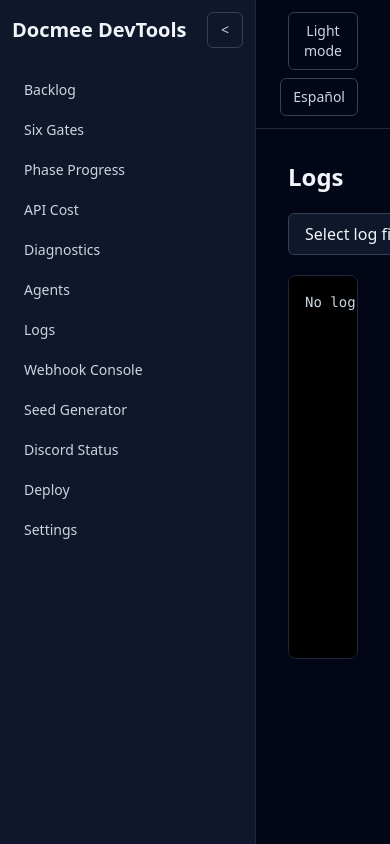
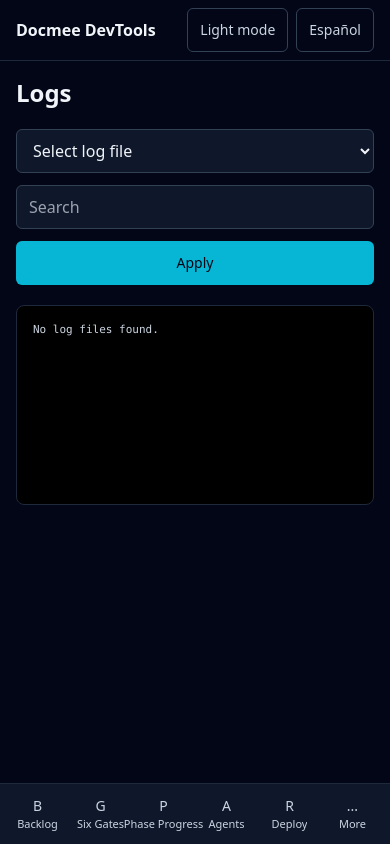
Before and after one commit to JungleAsian/Creascent-Development, a Next.js app in the folder tools/dashboard/: page /logs in a window 390 px wide. Built offline with nearby package versions, Linux system fonts and the light colour scheme.

Commit message:
Add mobile-first dashboard layout

```diff
--- a/tools/dashboard/app/deploy/page.tsx
+++ b/tools/dashboard/app/deploy/page.tsx
@@ -44,11 +44,11 @@
 
       <div className="mt-6 rounded-md border border-slate-800 bg-slate-900 p-4">
         <h2 className="text-sm font-semibold">Deploy Actions</h2>
-        <div className="mt-4 flex flex-wrap gap-2">
+        <div className="mt-4 grid gap-2 sm:grid-cols-2 lg:flex lg:flex-wrap">
           {actions.map(([action, label]) => (
             <form key={action} action="/api/actions" method="post">
               <input type="hidden" name="action" value={action} />
-              <button className="rounded-md border border-slate-700 px-3 py-2 text-sm hover:bg-slate-800">{label}</button>
+              <button className="min-h-11 w-full rounded-md border border-slate-700 px-3 py-2 text-sm hover:bg-slate-800 lg:w-auto">{label}</button>
             </form>
           ))}
         </div>
--- a/tools/dashboard/app/logs/page.tsx
+++ b/tools/dashboard/app/logs/page.tsx
@@ -25,14 +25,14 @@
   return (
     <section>
       <h1 className="text-2xl font-semibold">Logs</h1>
-      <form className="mt-5 flex gap-3">
-        <select name="file" className="rounded-md border border-slate-700 bg-slate-900 px-3 py-2" defaultValue={selectedFile}>
+      <form className="mt-5 grid gap-3 md:flex">
+        <select name="file" className="min-h-11 rounded-md border border-slate-700 bg-slate-900 px-3 py-2" defaultValue={selectedFile}>
           {files.length === 0 ? <option>Select log file</option> : files.map((file) => <option key={file}>{file}</option>)}
         </select>
-        <input name="q" className="rounded-md border border-slate-700 bg-slate-900 px-3 py-2" placeholder="Search" defaultValue={query} />
-        <button className="rounded-md bg-cyan-500 px-3 py-2 text-sm font-medium text-slate-950">Apply</button>
+        <input name="q" className="min-h-11 rounded-md border border-slate-700 bg-slate-900 px-3 py-2" placeholder="Search" defaultValue={query} />
+        <button className="min-h-11 rounded-md bg-cyan-500 px-3 py-2 text-sm font-medium text-slate-950">Apply</button>
       </form>
-      <pre className="mt-5 min-h-96 overflow-auto rounded-lg border border-slate-800 bg-black p-4 text-sm text-slate-300">{lastLines(selectedFile, query)}</pre>
+      <pre className="mt-5 h-[200px] whitespace-pre-wrap break-all overflow-auto rounded-lg border border-slate-800 bg-black p-4 text-[11px] text-slate-300 md:h-96 md:text-xs">{lastLines(selectedFile, query)}</pre>
     </section>
   )
 }
--- a/tools/dashboard/app/shell.tsx
+++ b/tools/dashboard/app/shell.tsx
@@ -24,10 +24,28 @@
   Settings: 'Configuracion'
 }
 
+const navIcons: Record<string, string> = {
+  Backlog: 'B',
+  'Six Gates': 'G',
+  'Phase Progress': 'P',
+  'API Cost': '$',
+  Diagnostics: 'D',
+  Agents: 'A',
+  Logs: 'L',
+  'Webhook Console': 'W',
+  'Seed Generator': 'S',
+  'Discord Status': 'C',
+  Deploy: 'R',
+  Settings: 'T'
+}
+
+const primaryMobile = ['Backlog', 'Phase Progress', 'Six Gates', 'Agents', 'Deploy']
+
 export function DashboardShell({ children, nav }: DashboardShellProps) {
   const [collapsed, setCollapsed] = useState(false)
   const [theme, setTheme] = useState<'dark' | 'light'>('dark')
   const [language, setLanguage] = useState<'en' | 'es'>('en')
+  const [moreOpen, setMoreOpen] = useState(false)
 
   useEffect(() => {
     setCollapsed(window.localStorage.getItem('docmee-sidebar-collapsed') === 'true')
@@ -60,43 +78,55 @@
     window.localStorage.setItem('docmee-language', next)
   }
 
+  function labelFor(label: string) {
+    return language === 'es' ? spanishLabels[label] ?? label : label
+  }
+
+  const primaryLinks = nav.filter(([label]) => primaryMobile.includes(label))
+  const moreLinks = nav.filter(([label]) => !primaryMobile.includes(label))
+
   return (
     <div className={`theme-${theme} flex min-h-screen bg-slate-950 text-slate-100`}>
-      <aside className={`${collapsed ? 'w-16' : 'w-64'} border-r border-slate-800 bg-slate-900 p-3 transition-[width] duration-200`}>
+      <aside className={`${collapsed ? 'lg:w-16' : 'lg:w-64'} hidden w-16 border-r border-slate-800 bg-slate-900 p-3 transition-[width] duration-200 md:block`}>
         <div className="mb-6 flex items-center justify-between gap-2">
-          {!collapsed && <Link href="/" className="block text-xl font-semibold">Docmee DevTools</Link>}
+          {!collapsed && <Link href="/" className="hidden text-xl font-semibold lg:block">Docmee DevTools</Link>}
           <button
             type="button"
             onClick={toggleSidebar}
             aria-label={collapsed ? 'Show side menu' : 'Hide side menu'}
             title={collapsed ? 'Show side menu' : 'Hide side menu'}
-            className="grid h-9 w-9 shrink-0 place-items-center rounded-md border border-slate-700 text-sm text-slate-300 hover:bg-slate-800 hover:text-white"
+            className="grid min-h-11 min-w-11 shrink-0 place-items-center rounded-md border border-slate-700 text-sm text-slate-300 hover:bg-slate-800 hover:text-white"
           >
-            {collapsed ? '>' : '<'}
+            <span className="hidden lg:inline">{collapsed ? '>' : '<'}</span>
+            <span className="lg:hidden">D</span>
           </button>
         </div>
         <nav className="space-y-1">
           {nav.map(([label, href]) => {
-            const displayLabel = language === 'es' ? spanishLabels[label] ?? label : label
+            const displayLabel = labelFor(label)
+            const compact = collapsed
             return (
               <Link
                 key={href}
                 href={href}
                 title={displayLabel}
-                className={`block rounded-md px-3 py-2 text-sm text-slate-300 hover:bg-slate-800 hover:text-white ${collapsed ? 'text-center' : ''}`}
+                className={`grid min-h-11 place-items-center rounded-md px-3 py-2 text-sm text-slate-300 hover:bg-slate-800 hover:text-white lg:block ${compact ? 'lg:text-center' : ''}`}
               >
-                {collapsed ? displayLabel.slice(0, 1) : displayLabel}
+                <span className="lg:hidden">{navIcons[label] ?? displayLabel.slice(0, 1)}</span>
+                <span className="hidden lg:inline">{compact ? navIcons[label] ?? displayLabel.slice(0, 1) : displayLabel}</span>
               </Link>
             )
           })}
         </nav>
       </aside>
-      <main className="flex-1 overflow-auto">
-        <header className="flex flex-wrap items-center justify-end gap-2 border-b border-slate-800 bg-slate-950 px-8 py-3">
+      <main className="flex-1 overflow-auto pb-20 md:pb-0">
+        <header className="sticky top-0 z-30 flex min-h-14 flex-wrap items-center justify-between gap-2 border-b border-slate-800 bg-slate-950 px-4 py-2 md:justify-end md:px-8 md:py-3">
+          <Link href="/" className="text-base font-semibold md:hidden">Docmee DevTools</Link>
+          <div className="flex flex-wrap items-center justify-end gap-2">
           <button
             type="button"
             onClick={toggleTheme}
-            className="rounded-md border border-slate-700 px-3 py-2 text-sm text-slate-300 hover:bg-slate-800 hover:text-white"
+            className="min-h-11 rounded-md border border-slate-700 px-3 py-2 text-sm text-slate-300 hover:bg-slate-800 hover:text-white"
             aria-label="Toggle light and dark mode"
           >
             {language === 'es' ? theme === 'dark' ? 'Modo claro' : 'Modo oscuro' : theme === 'dark' ? 'Light mode' : 'Dark mode'}
@@ -104,14 +134,50 @@
           <button
             type="button"
             onClick={toggleLanguage}
-            className="rounded-md border border-slate-700 px-3 py-2 text-sm text-slate-300 hover:bg-slate-800 hover:text-white"
+            className="min-h-11 rounded-md border border-slate-700 px-3 py-2 text-sm text-slate-300 hover:bg-slate-800 hover:text-white"
             aria-label="Toggle English and Spanish"
           >
             {language === 'en' ? 'Español' : 'English'}
           </button>
+          </div>
         </header>
-        <div className="p-8">{children}</div>
+        <div className="p-4 md:p-6 lg:p-8">{children}</div>
       </main>
+
+      <nav className="fixed inset-x-0 bottom-0 z-40 border-t border-slate-800 bg-slate-900 px-2 pb-[max(env(safe-area-inset-bottom),0.5rem)] pt-2 md:hidden">
+        <div className="grid grid-cols-6 gap-1">
+          {primaryLinks.map(([label, href]) => (
+            <Link key={href} href={href} className="grid min-h-11 place-items-center rounded-md px-1 py-1 text-center text-[11px] text-slate-300 hover:bg-slate-800">
+              <span className="text-sm">{navIcons[label] ?? label.slice(0, 1)}</span>
+              <span className="truncate">{labelFor(label)}</span>
+            </Link>
+          ))}
+          <button type="button" onClick={() => setMoreOpen(true)} className="grid min-h-11 place-items-center rounded-md px-1 py-1 text-[11px] text-slate-300 hover:bg-slate-800">
+            <span className="text-sm">...</span>
+            <span>{language === 'es' ? 'Mas' : 'More'}</span>
+          </button>
+        </div>
+      </nav>
+
+      {moreOpen && (
+        <div className="fixed inset-0 z-50 bg-black/60 md:hidden" onClick={() => setMoreOpen(false)}>
+          <div className="absolute inset-x-0 bottom-0 max-h-[85vh] rounded-t-xl border border-slate-800 bg-slate-900 p-4 pb-[max(env(safe-area-inset-bottom),1rem)]" onClick={(event) => event.stopPropagation()}>
+            <div className="mx-auto mb-4 h-1 w-12 rounded bg-slate-700" />
+            <div className="mb-3 flex items-center justify-between">
+              <h2 className="text-sm font-semibold">{language === 'es' ? 'Mas opciones' : 'More options'}</h2>
+              <button type="button" onClick={() => setMoreOpen(false)} className="min-h-11 rounded-md border border-slate-700 px-3 py-2 text-sm">Close</button>
+            </div>
+            <div className="grid gap-2">
+              {moreLinks.map(([label, href]) => (
+                <Link key={href} href={href} onClick={() => setMoreOpen(false)} className="flex min-h-11 items-center gap-3 rounded-md border border-slate-800 px-3 py-2 text-sm text-slate-300">
+                  <span className="grid h-8 w-8 place-items-center rounded bg-slate-800">{navIcons[label] ?? label.slice(0, 1)}</span>
+                  {labelFor(label)}
+                </Link>
+              ))}
+            </div>
+          </div>
+        </div>
+      )}
     </div>
   )
 }
--- a/tools/dashboard/package.json
+++ b/tools/dashboard/package.json
@@ -9,10 +9,12 @@
     "lint": "next lint"
   },
   "dependencies": {
+    "@tanstack/react-virtual": "^3.13.12",
     "next": "14.2.30",
     "react": "^18.3.1",
     "qrcode": "^1.5.4",
-    "react-dom": "^18.3.1"
+    "react-dom": "^18.3.1",
+    "use-debounce": "^10.0.5"
   },
   "devDependencies": {
     "@types/react": "^18.3.3",
--- a/tools/package.json
+++ b/tools/package.json
@@ -20,12 +20,14 @@
   },
   "dependencies": {
     "@notionhq/client": "^2.2.0",
+    "@tanstack/react-virtual": "^3.13.12",
     "commander": "^12.1.0",
     "discord.js": "^14.15.3",
     "dotenv": "^16.4.5",
     "handlebars": "^4.7.8",
     "qrcode": "^1.5.4",
-    "qrcode-terminal": "^0.12.0"
+    "qrcode-terminal": "^0.12.0",
+    "use-debounce": "^10.0.5"
   },
   "devDependencies": {
     "@eslint/js": "^8.57.0",
```
Also changed, not shown: tools/dashboard/app/backlog/page.tsx (+28 -4 lines), tools/dashboard/app/cost/page.tsx (+11 -10 lines), tools/dashboard/app/phases/page.tsx (+9 -8 lines), 1 other file (tests, documents, lock files or other folders).
